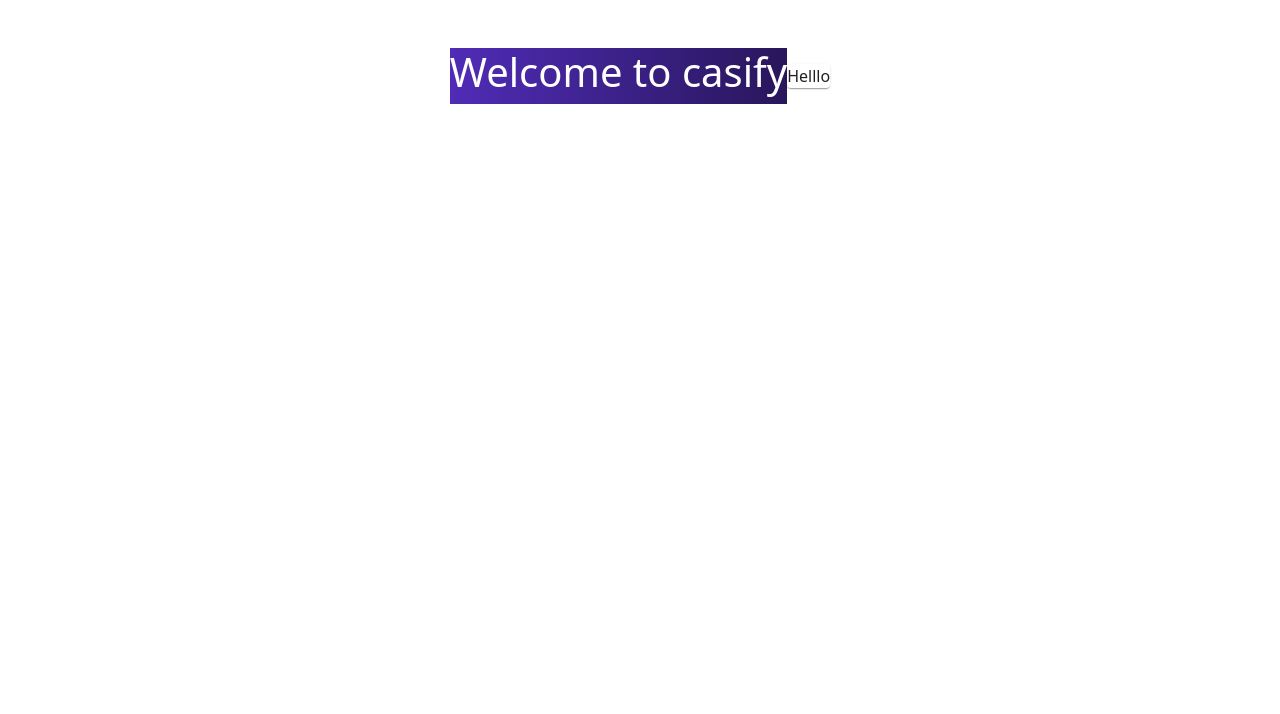
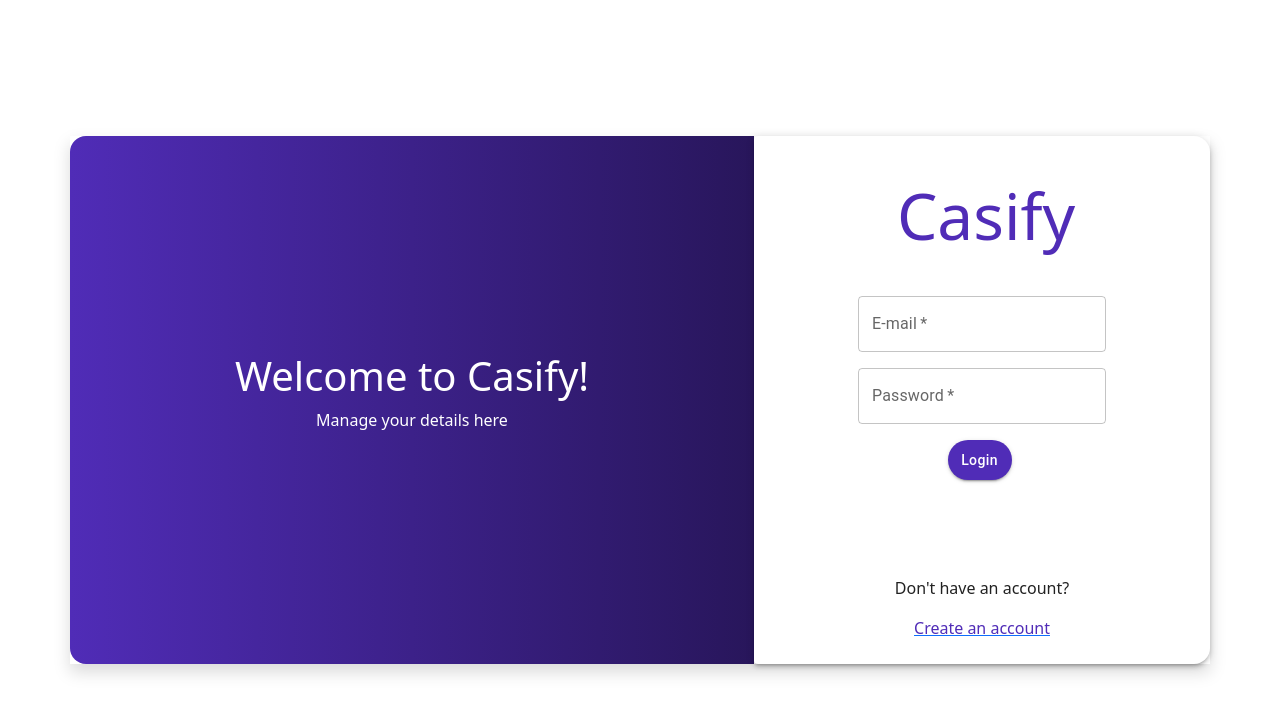
Before and after one commit to Gandhiharsh799/casify, a React (Vite) app: page /login in a window 1280 px wide. Shown: the top 714 px of the page. Built offline with nearby package versions, Linux system fonts and the light colour scheme.

Commit message:
feat: cases page

```diff
--- a/index.html
+++ b/index.html
@@ -5,7 +5,7 @@
     <link rel="icon" type="image/svg+xml" href="/logo.png" />
    <link href="https://cdn.jsdelivr.net/npm/bootstrap@5.3.3/dist/css/bootstrap.min.css" rel="stylesheet" integrity="sha384-QWTKZyjpPEjISv5WaRU9OFeRpok6YctnYmDr5pNlyT2bRjXh0JMhjY6hW+ALEwIH" crossorigin="anonymous">
     <meta name="viewport" content="width=device-width, initial-scale=1.0" />
-    <title>Casify-Portal to Manage your cases</title>
+    <title>Casify - Portal to Manage your cases</title>
   </head>
   <body>
     <div id="root"></div>
--- /dev/null
+++ b/src/components/Cases.jsx
@@ -0,0 +1,45 @@
+import { faBriefcase } from "@fortawesome/free-solid-svg-icons"
+import { FontAwesomeIcon } from "@fortawesome/react-fontawesome";
+import { faPlus } from "@fortawesome/free-solid-svg-icons";
+import { faMagnifyingGlass } from "@fortawesome/free-solid-svg-icons";
+
+export default function Cases() {
+  return (
+    <div>
+      <div className="d-flex flex-row justify-content-between">
+        <div className="d-flex">
+          <FontAwesomeIcon
+            icon={faBriefcase}
+            className="py-4 ps-4 pe-3"
+            style={{ color: "#502cb7", height: "25px" }}
+          />
+          <p className="mt-3 fs-3 fw-bold">Cases</p>
+        </div>
+        <div className="d-flex">
+          <button
+            className="btn btn-lg rounded-pill m-3 fs-6"
+            style={{ backgroundColor: "#502cb7", color: "white" }}
+          >
+            <FontAwesomeIcon icon={faPlus} className="px-1" />
+            Add Case
+          </button>
+          <div className="search-bar d-flex align-items-center rounded-pill">
+            <span className="input-group-append">
+              <FontAwesomeIcon
+                icon={faMagnifyingGlass}
+                style={{ color: "#502bc7" }}
+              />
+            </span>
+            <input
+              type="text"
+              placeholder="Search..."
+              name="search"
+              style={{ borderColor: "#502cb7" }}
+              className="p-2 "
+            />
+          </div>
+        </div>
+      </div>
+    </div>
+  );
+}
--- /dev/null
+++ b/src/components/Dashboard.jsx
@@ -0,0 +1,7 @@
+
+
+export default function Dashboard() {
+  return (
+    <div>Dashboard</div>
+  )
+}
--- a/src/components/Landing.jsx
+++ b/src/components/Landing.jsx
@@ -17,7 +17,7 @@ export default function Landing() {
             </p>
             <div className="pt-4">
               <Link to="login">
-                <button className="btn  btn-lg login-button">
+                <button className="btn btn-lg login-button">
                   Get Started{" "}
                   <span>
                     <FontAwesomeIcon icon={faArrowRight} />
--- a/src/index.css
+++ b/src/index.css
@@ -1,37 +1,73 @@
-.nav-label{
+.nav-label {
   color: #502cb7;
   margin: 4px;
 }
 
-.login-button{
+.login-button {
   background-color: #502cb7;
   color: white;
 }
-.login-button:hover{
+.login-button:hover {
   color: #502cb7;
   border: none;
 }
 
-.hero-section{
+.hero-section {
   display: flex;
   padding: 100px 32px;
 }
 
-.hero-section-label{
+.hero-section-label {
   color: #502cb7;
-    font-family: 'Helvetica_Regular' ;
-    font-size: 62px;
-    font-style: normal;
-    font-weight: 700;
-    line-height: normal;
-    letter-spacing: -1.24px;
+  font-family: "Helvetica_Regular";
+  font-size: 62px;
+  font-style: normal;
+  font-weight: 700;
+  line-height: normal;
+  letter-spacing: -1.24px;
 }
-.hero-section-label-two{
+.hero-section-label-two {
   color: #000;
-  font-family: 'Inter';
+  font-family: "Inter";
   font-size: 20px;
 }
-.Login3-rightSection{
-  background: linear-gradient(to right, rgb(80,44,183) 0%,rgb(40, 22, 91) 100%);
+.Login3-rightSection {
+  background: linear-gradient(to right, #502cb7 0%, rgb(40, 22, 91) 100%);
   color: white;
 }
+
+.box-area {
+  width: 1160px;
+}
+
+.left-box {
+  background: linear-gradient(
+    to right,
+    rgb(80, 44, 183) 0%,
+    rgb(40, 22, 91) 100%
+  );
+  width: 60%;
+}
+.right-box {
+  width: 40%;
+}
+.back{
+  background-color: #502cb7;
+}
+.search-bar{
+
+  border: 1px solid #ddd;
+  border-radius: 5px;
+  padding: 5px 10px;
+}
+.search-bar input {
+  border: none;
+  outline: none;
+  flex-grow: 1;
+  font-size: 16px;
+}
+
+.search-bar span {
+  font-size: 18px;
+  color: #999;
+}
--- a/src/pages/Login.jsx
+++ b/src/pages/Login.jsx
@@ -1,15 +1,74 @@
 import { Paper } from "@mui/material";
+import { TextField } from "@mui/material";
+import Button from "@mui/material/Button";
+import '../index.css'
+import { Link } from "react-router-dom";
 
 export default function Login() {
   return (
-    <div className="min-h-0 min-w-0 relative z-10">
-      <div className="d-flex flex-row align-items-center justify-content-center m-4 p-4  rounded-20 shadow-2xl overflow-hidden">
-        <div className="Login3-rightSection d-flex hidden md:flex  p-64">
-          <div className="max-w-320">
-            <h1>Welcome to casify</h1>
+    <div className="container d-flex justify-content-center align-items-center min-vh-100">
+      <div className="row bg-white shadow box-area">
+        <div className="col-md-6 p-3 d-flex justify-content-center rounded-start-4 flex-column align-items-center left-box">
+          <div className="text-center">
+            <h1 className="text-white fs-1">Welcome to Casify!</h1>
+            <p className="text-white">Manage your details here</p>
           </div>
         </div>
-        <Paper>Helllo</Paper>
+
+        <Paper elevation={3} className="col-md-6 rounded-end-4 right-box">
+          <div className="row align-items-center">
+            <p
+              className="text-center p-2  my-4 nav-label"
+              style={{ fontSize: "64px" }}
+            >
+              Casify
+            </p>
+          </div>
+          <div className="input-group mb-3 justify-content-center">
+            <TextField
+              type="email"
+              label="E-mail"
+              variant="outlined"
+              required
+            />
+          </div>
+          <div className="input-group mb-3 justify-content-center">
+            <TextField
+              type="password"
+              label="Password"
+              variant="outlined"
+              required
+            />
+          </div>
+          <div className="input-group mb-5 justify-content-center">
+            <Link to= "/report">
+            <Button
+              variant="contained"
+              sx={{
+                backgroundColor: "#502cb7",
+                textTransform: "capitalize",
+                width: "25%",
+                height: "40px",
+                "&:hover": {
+                  backgroundColor: "white",
+                  color: "#502cb7",
+                },
+              }}
+              className="btn btn-lg rounded-pill"
+              >
+              Login
+            </Button>
+              </Link>
+          </div>
+          <div className="row">
+            <p className="text-center mt-5">Don't have an account?</p>
+            <Link to="/">
+              <p className="text-center mb-4" style={{ color: "#502cb7" }}>
+                Create an account
+              </p>
+            </Link>
+          </div>
+        </Paper>
       </div>
     </div>
   );
--- /dev/null
+++ b/src/pages/Report.jsx
@@ -0,0 +1,129 @@
+import { Link, Outlet } from "react-router-dom";
+import { faCopyright } from "@fortawesome/free-solid-svg-icons";
+import { FontAwesomeIcon } from "@fortawesome/react-fontawesome";
+import { faUser } from "@fortawesome/free-solid-svg-icons";
+import "../index.css";
+import { faBars} from "@fortawesome/free-solid-svg-icons";
+
+export default function ReportLayout() {
+  return (
+    <>
+      <header className="back ">
+        <p className="fs-1 text-white pt-3 px-4">Casify</p>
+        <nav className="navbar navbar-expand-lg px-2 ">
+          <div className="container-fluid ">
+            <button
+              className="navbar-toggler border-white"
+              type="button"
+              data-bs-toggle="collapse"
+              data-bs-target="#navbarNavAltMarkup"
+              aria-controls="navbarNavAltMarkup"
+              aria-expanded="false"
+              aria-label="Toggle navigation"
+            >
+              <span
+
+
+              ><FontAwesomeIcon icon={faBars} style={{color: 'white', height: '25px'}} /></span>
+            </button>
+            <div className="collapse navbar-collapse" id="navbarNavAltMarkup">
+              <div className="navbar-nav pt-3 fs-5">
+                <Link
+                  className="nav-link text-white"
+                  aria-current="page"
+                  to="dashboard"
+                >
+                  Dashboard
+                </Link>
+                <Link
+                  className="nav-link text-white"
+                  aria-current="page"
+                  to="cases"
+                >
+                  Cases
+                </Link>
+                <Link className="nav-link text-white" href="#">
+                  Services
+                </Link>
+                <Link className="nav-link text-white" href="#">
+                  Documents
+                </Link>
+                <Link className="nav-link text-white" aria-disabled="true">
+                  Tasks
+                </Link>
+                <Link className="nav-link text-white" aria-disabled="true">
+                  Events
+                </Link>
+                <Link className="nav-link text-white" aria-disabled="true">
+                  Invoice
+                </Link>
+                <li className="dropdown">
+                  <Link
+                    className="nav-link dropdown-toggle text-white"
+                    href="#"
+                    role="button"
+                    data-bs-toggle="dropdown"
+                    aria-expanded="false"
+                  >
+                    Settings
+                  </Link>
+                  <ul className="dropdown-menu">
+                    <li>
+                      <a className="dropdown-item" href="#">
+                        Action
+                      </a>
+                    </li>
+                    <li>
+                      <a className="dropdown-item" href="#">
+                        Another action
+                      </a>
+                    </li>
+                  </ul>
+                </li>
+              </div>
+            </div>
+            <div className="px-3">
+              <Link
+                className="dropdown"
+                role="button"
+                data-bs-toggle="dropdown"
+                aria-expanded="false"
+              >
+                <FontAwesomeIcon
+                  className="dropdown-toggle"
+                  icon={faUser}
+                  style={{
+                    height: "30px",
+                    color: "white",
+                    cursor: "pointer",
+                  }}
+                />
+                <ul className="dropdown-menu" style={{ marginLeft: "-120px" }}>
+                  <li>
+                    <a className="dropdown-item" href="#">
+                      Logout
+                    </a>
+                  </li>
+                  <li>
+                    <a className="dropdown-item" href="#">
+                      Profile
+                    </a>
+                  </li>
+                </ul>
+              </Link>
+            </div>
+          </div>
+        </nav>
+      </header>
+      <main>
+        <Outlet />
+      </main>
+      <footer className="back">
+        <p className="p-3 text-white">
+          <FontAwesomeIcon icon={faCopyright} className="dropdown " /> 2024 All
+          rights reserved - CaseFile 2024 Pvt. Ltd.
+        </p>
+      </footer>
+    </>
+  );
+}
```
Also changed, not shown: src/App.jsx (+26 -10 lines).
